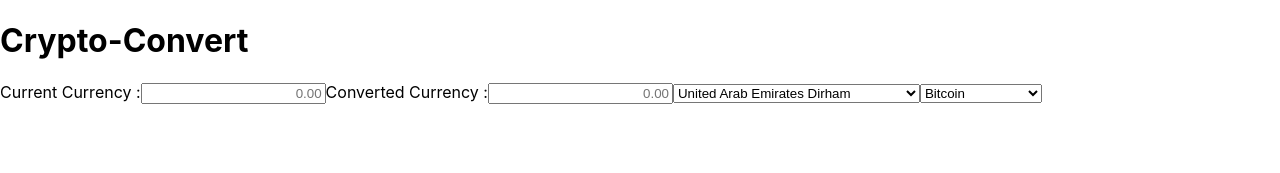
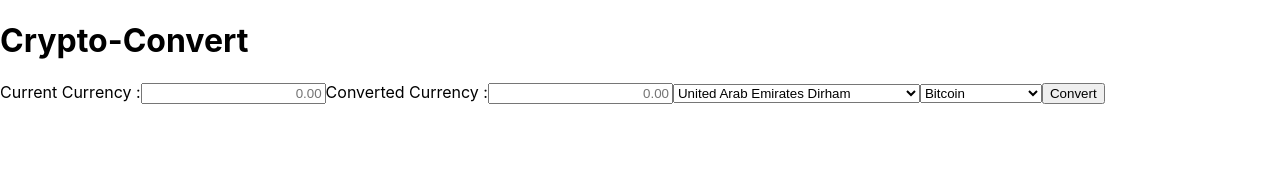
Before and after one commit to danielarmbruster0314/Phase-2-Coding-Project-Crypto-Currency-Converter, a React (Create React App) app in the folder currency-converter/: page / in a window 1280 px wide. Shown: the top 173 px of the page. Built offline with nearby package versions, Linux system fonts and the light colour scheme.

Commit message:
added button

```diff
--- a/currency-converter/src/Convert.js
+++ b/currency-converter/src/Convert.js
@@ -186,6 +186,7 @@
         <option value="LCC">Litecoin-Cash</option>
         <option value="ATOM">Cosmos</option>
             </select>
+            <button>Convert</button>
         </div>
     )
 }
```
